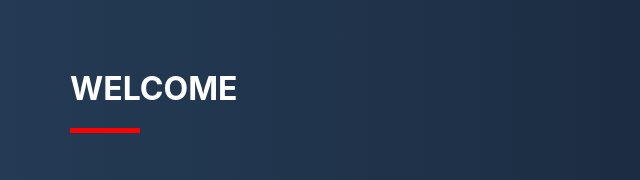
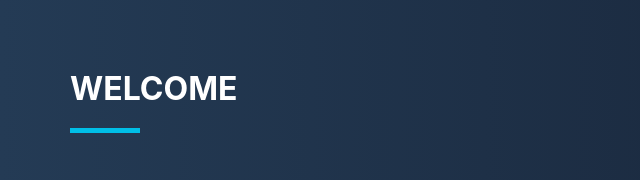
Before and after one commit to GAURITYAGI1/Portfolio, a plain HTML site: page index.html in a window 1280 px wide. Shown: the part 724-904 px from the top of the page, 0-640 px from the left. Drawn offline with Linux system fonts and the light colour scheme.

Commit message:
Update style.css

```diff
--- a/css/style.css
+++ b/css/style.css
@@ -111,8 +111,8 @@ ol {
   bottom: 0;
   height: 5px;
   width: 70px;
-/*   background: #00bfe7; */
-  background:red;
+  background: #00bfe7;
+/*   background:red; */
   content: "";
 }
 
```
